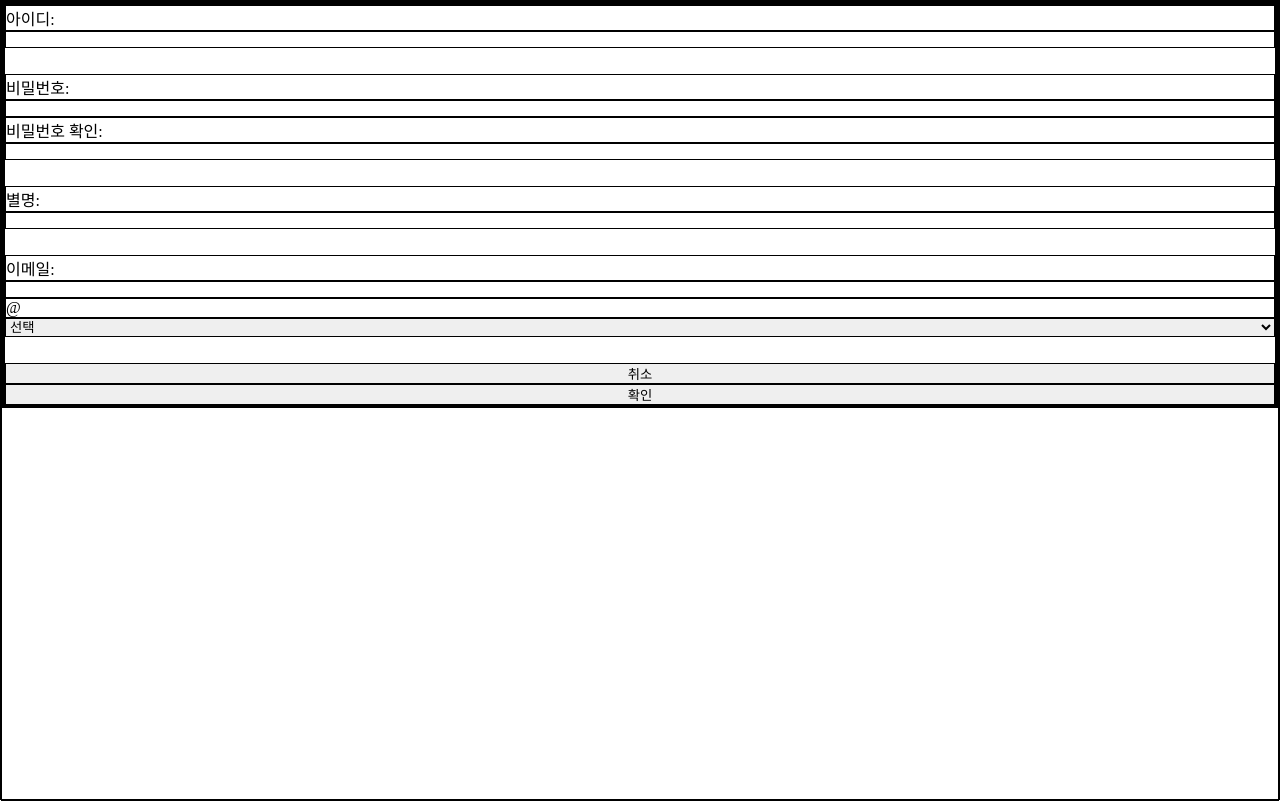
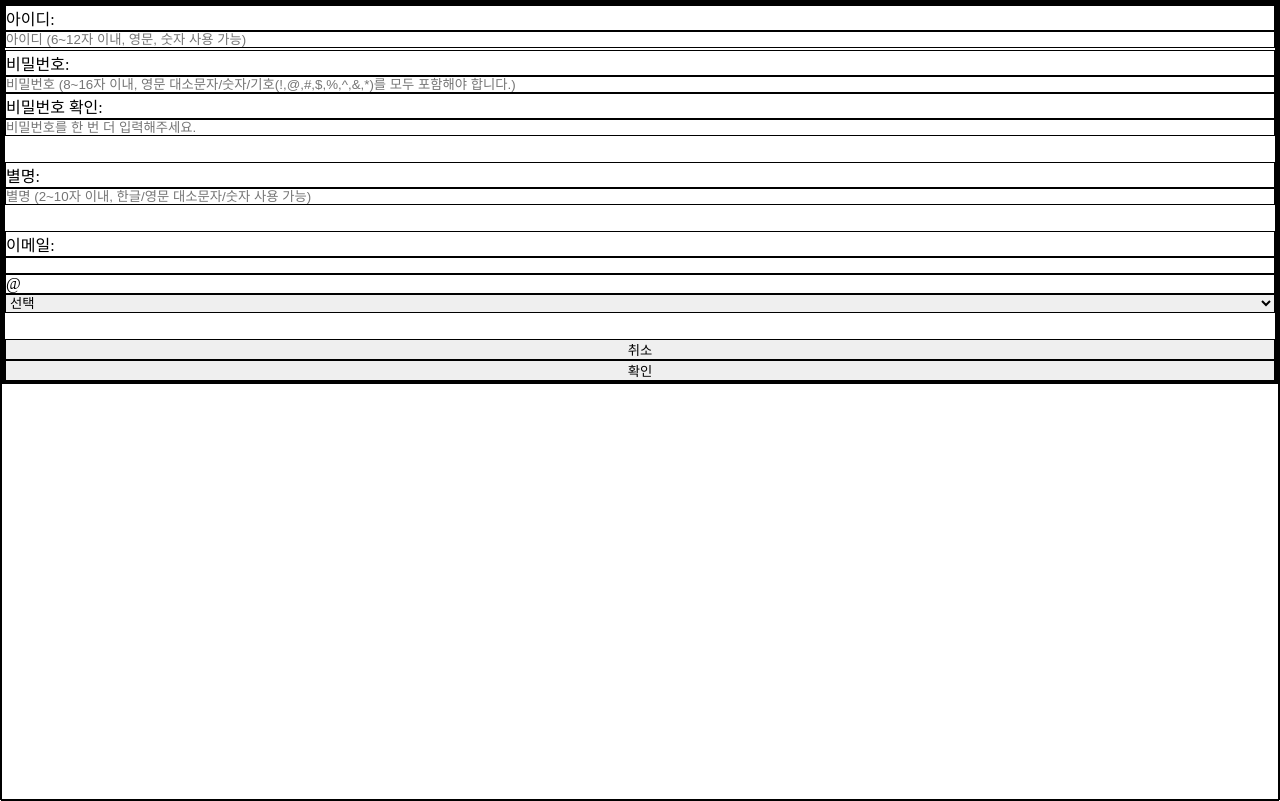
Before and after one commit to godcl1623/libmanage-server, a React (Create React App) app in the folder client/: page /member/register in a window 1280 px wide. Built offline with nearby package versions, Linux system fonts and the light colour scheme.

Commit message:
libmanage - develop - 회원가입 양식 유효성 검사 구현중

```diff
--- a/client/src/components/App.js
+++ b/client/src/components/App.js
@@ -5,7 +5,7 @@ import Login from './Auth/Login';
 import Register from './Auth/Register';
 import Find from './Auth/Find';
 import Reset from './Auth/Reset';
-import FindRequested from './Auth/module/FindRequested';
+import FindRequested from './Auth/module/components/FindRequested';
 import AddStore from './Options/AddStore';
 import AddLib from './Options/AddLib';
 import MetaMod from './Options/MetaMod';
--- a/client/src/components/Auth/Find.js
+++ b/client/src/components/Auth/Find.js
@@ -1,8 +1,8 @@
 import React from 'react';
 import { Link } from 'react-router-dom';
 import axios from 'axios';
-import FormSubmit from './module/FormSubmit';
-import FindRequested from './module/FindRequested';
+import FormSubmit from './module/components/FormSubmit';
+import FindRequested from './module/components/FindRequested';
 import { encryptor } from '../../custom_modules/aeser';
 import { tracer } from '../../custom_modules/security/fes';
 
--- a/client/src/components/Auth/Register.js
+++ b/client/src/components/Auth/Register.js
@@ -3,8 +3,9 @@ import axios from 'axios';
 import { encryptor, decryptor } from '../../custom_modules/aeser';
 import { hasher } from '../../custom_modules/hasher';
 import { tracer } from '../../custom_modules/security/fes';
-import FormSubmit from './module/FormSubmit';
-import InputTemplate from './module/InputTemplate';
+import FormSubmit from './module/components/FormSubmit';
+import InputTemplate from './module/components/InputTemplate';
+import { verifyId, verifyPwd, verifyNick, verifyEmail } from './module/utils';
 
 const Register = () => {
   const [pwdMatch, setPwdMatch] = React.useState(true);
@@ -27,6 +28,16 @@ const Register = () => {
       </select>
     );
   };
+
+  const verifyTest = () => {
+    if (idState === 1) {
+      return '※ 이미 사용중인 ID입니다.';
+    }
+    if (idState === 'wrong') {
+      return 'verifyTest';
+    }
+    return '';
+  }
 
   return (
     <article
@@ -79,33 +90,48 @@ const Register = () => {
           }
           if (select) {
             if (isEmpty[0] === undefined && select.value !== '') {
-              existCheck();
+              // existCheck();
+              if (verifyId(formData.id) === false) {
+                setIdState('wrong');
+              }
             } else {
               alert('정보를 전부 입력해주세요');
             }
           } else if (isEmpty[0] === undefined) {
-              existCheck();
+              // existCheck();
           } else {
             alert('정보를 전부 입력해주세요');
           }
         }}
       >
-        {/* <label htmlFor="ID">아이디: </label>
-        <input type="text" name="ID" onChange={() => setIdState('')} /> */}
-        <InputTemplate inputType="text" labelText="아이디: " inputFor="ID" handler={() => setIdState('')}/>
+        <InputTemplate
+          inputType="text"
+          labelText="아이디: "
+          inputFor="ID"
+          handler={() => setIdState('')}
+          placeholder='아이디 (6~12자 이내, 영문, 숫자 사용 가능)'
+        />
         <p
           style={{
             'color': 'red',
             'fontWeight': 'bold',
-            'opacity': idState !== 1 ? '0' : '100%'
+            'opacity': (idState !== 1 && idState !== 'wrong') ? '0' : '100%'
           }}
-        >※ 이미 사용중인 ID입니다.</p>
-        {/* <label htmlFor="PWD">비밀번호: </label>
-        <input type="password" name="PWD" onChange={() => setPwdMatch(true)} /> */}
-        <InputTemplate inputType="password" labelText="비밀번호: " inputFor="PWD" handler={() => setPwdMatch(true)}/>
-        {/* <label htmlFor="PWD_check">비밀번호 확인: </label>
-        <input type="password" name="PWD_check" onChange={() => setPwdMatch(true)} /> */}
-        <InputTemplate inputType="password" labelText="비밀번호 확인: " inputFor="PWD_check" handler={() => setPwdMatch(true)}/>
+        >{verifyTest()}</p>
+        <InputTemplate
+          inputType="password"
+          labelText="비밀번호: "
+          inputFor="PWD"
+          handler={() => setPwdMatch(true)}
+          placeholder='비밀번호 (8~16자 이내, 영문 대소문자/숫자/기호(!,@,#,$,%,^,&,*)를 모두 포함해야 합니다.)'
+        />
+        <InputTemplate
+          inputType="password"
+          labelText="비밀번호 확인: "
+          inputFor="PWD_check"
+          handler={() => setPwdMatch(true)}
+          placeholder='비밀번호를 한 번 더 입력해주세요.'
+        />
         <p
           style={{
             'color': 'red',
@@ -113,9 +139,13 @@ const Register = () => {
             'opacity': pwdMatch ? '0' : '100%'
           }}
         >※ 비밀번호가 일치하지 않습니다.</p>
-        {/* <label htmlFor="nickname">별명: </label>
-        <input type="text" name="nickname" onChange={() => setNickState('')}/> */}
-        <InputTemplate inputType="text" labelText="별명: " inputFor="nickname" handler={() => setNickState('')} />
+        <InputTemplate
+          inputType="text"
+          labelText="별명: "
+          inputFor="nickname"
+          handler={() => setNickState('')}
+          placeholder='별명 (2~10자 이내, 한글/영문 대소문자/숫자 사용 가능)'
+        />
         <p
           style={{
             'color': 'red',
--- a/client/src/components/Auth/Reset.js
+++ b/client/src/components/Auth/Reset.js
@@ -2,7 +2,7 @@ import React, { useState, useEffect } from 'react';
 import { useHistory } from 'react-router-dom';
 import { useSelector, useDispatch } from 'react-redux';
 import axios from 'axios';
-import ChangePwd from './module/ChangePwd';
+import ChangePwd from './module/components/ChangePwd';
 import { tokenStateCreator as setTokenState } from '../../actions';
 import { encryptor } from '../../custom_modules/aeser';
 import { tracer } from '../../custom_modules/security/fes';
--- a/client/src/components/Auth/module/InputTemplate.js
+++ /dev/null
@@ -1,10 +0,0 @@
-import React from 'react';
-
-const InputTemplate = ({ inputType, labelText, inputFor, style, handler }) => (
-  <>
-    <label htmlFor={inputFor}>{ labelText }</label>
-    <input type={inputType} name={inputFor} onChange={handler} />
-  </>
-);
-
-export default InputTemplate;
--- /dev/null
+++ b/client/src/components/Auth/module/components/InputTemplate.js
@@ -0,0 +1,10 @@
+import React from 'react';
+
+const InputTemplate = ({ inputType, labelText, inputFor, style, handler, placeholder }) => (
+  <>
+    <label htmlFor={inputFor}>{ labelText }</label>
+    <input type={inputType} name={inputFor} onChange={handler} placeholder={placeholder} />
+  </>
+);
+
+export default InputTemplate;
--- /dev/null
+++ b/client/src/components/Auth/module/utils/index.js
@@ -0,0 +1,20 @@
+export const verifyId = string => {
+  // const form = /[a-z]|[0-9]/gi;
+  const form = /^[A-Za-z0-9_-]{6,12}$/;
+  return form.test(string);
+};
+
+export const verifyPwd = string => {
+  const form = /^(?=.*[a-z])(?=.*[A-Z])(?=.*[0-9])(?=.*[!@#$%^*]).{8,16}$/;
+  return form.test(string);
+};
+
+export const verifyNick = string => {
+  const form = /^[가-힣a-zA-Z0-9]{2,10}$/;
+  return form.test(string);
+};
+
+export const verifyEmail = string => {
+  const form = /^[A-Za-z0-9_\.\-]+@[A-Za-z0-9\-]+\.[A-Za-z0-9\-]+/;
+  return form.test(string);
+}
```
Also changed, not shown: client/src/components/Auth/module/components/ChangePwd.js (renamed from client/src/components/Auth/module/ChangePwd.js, +4 -4 lines), client/src/components/Auth/module/components/FindRequested.js (renamed from client/src/components/Auth/module/FindRequested.js), client/src/components/Auth/module/components/FormSubmit.js (renamed from client/src/components/Auth/module/FormSubmit.js).
